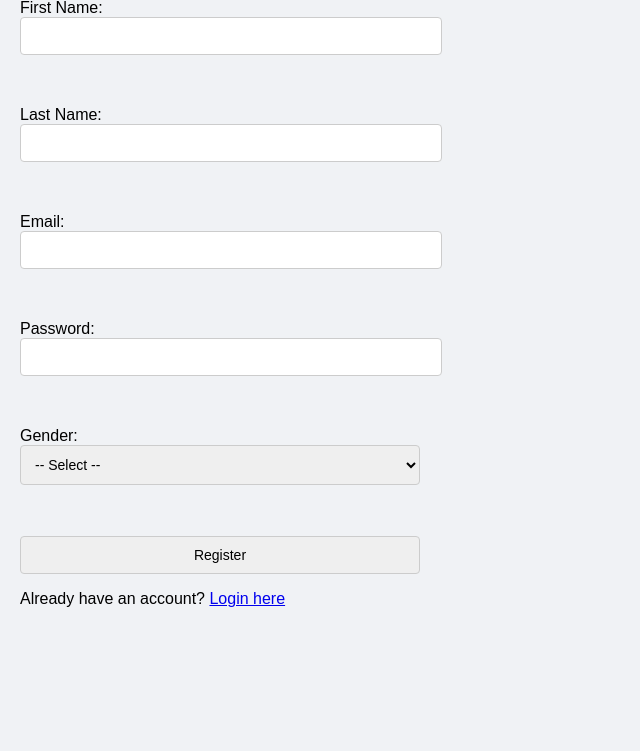
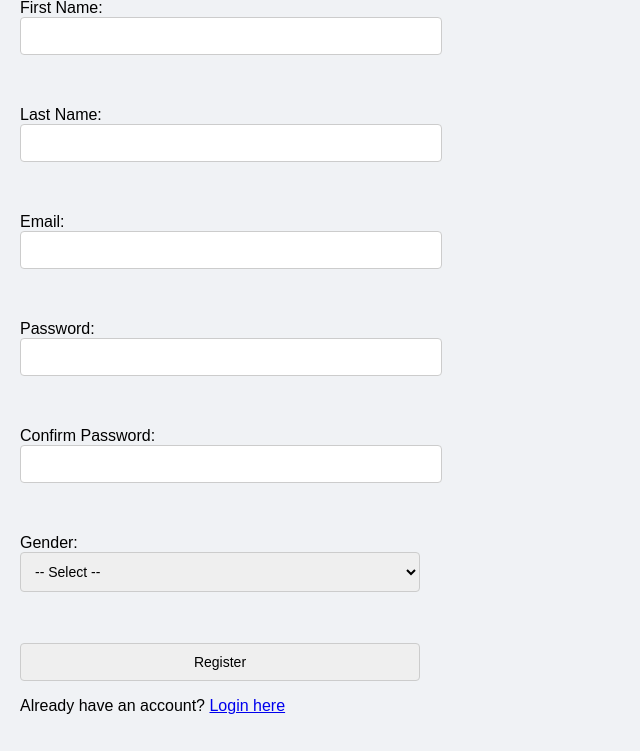
Before and after one commit to bitspark-tech/backend-2025, a PHP site: page /auth/register.php in a window 1280 px wide. Shown: the part 89-840 px from the top of the page, without its empty margins (0-640 px from the left). Before the commit the page ends 696 px from the top, so only its background shows below. Run offline with PHP 8.4, Linux system fonts and the light colour scheme.

Commit message:
added password check in register.php

```diff
--- a/auth/register.php
+++ b/auth/register.php
@@ -31,7 +31,7 @@ if ($_SERVER["REQUEST_METHOD"] === "POST") {
 ?>
 
 <!-- HTML: Registration form -->
- <!DOCTYPE html>
+<!DOCTYPE html>
 <html>
 <head>
     <title>Student Registration</title>
@@ -39,11 +39,17 @@ if ($_SERVER["REQUEST_METHOD"] === "POST") {
 </head>
 <body>
     <h2>Register as a Student</h2>
+
     <form method="POST" action="">
         First Name: <input type="text" name="firstName" required><br><br>
         Last Name: <input type="text" name="lastName" required><br><br>
-        Email:<input type="email" name="email" required><br><br>
-        Password:<input type="password" name="password" required><br><br>
+        Email: <input type="email" name="email" required><br><br>
+
+        Password: <input type="password" name="password" id="password" required><br><br>
+        Confirm Password:
+        <input type="password" name="confirm_password" id="confirm_password" required>
+        <span id="match_status" style="margin-left: 10px; font-weight: bold;"></span><br><br>
+
         Gender:
         <select name="gender" required>
             <option value="">-- Select --</option>
@@ -53,6 +59,33 @@ if ($_SERVER["REQUEST_METHOD"] === "POST") {
 
         <input type="submit" value="Register">
     </form>
+
     <p>Already have an account? <a href="login.php">Login here</a></p>
+
+    <script>
+    document.addEventListener("DOMContentLoaded", function () {
+        const password = document.getElementById('password');
+        const confirm = document.getElementById('confirm_password');
+        const status = document.getElementById('match_status');
+
+        function checkMatch() {
+            if (!confirm.value) {
+                status.textContent = "";
+                return;
+            }
+
+            if (password.value === confirm.value) {
+                status.textContent = "✅ Match";
+                status.style.color = "green";
+            } else {
+                status.textContent = "❌ No Match";
+                status.style.color = "red";
+            }
+        }
+
+        password.addEventListener('input', checkMatch);
+        confirm.addEventListener('input', checkMatch);
+    });
+    </script>
 </body>
 </html>
```
